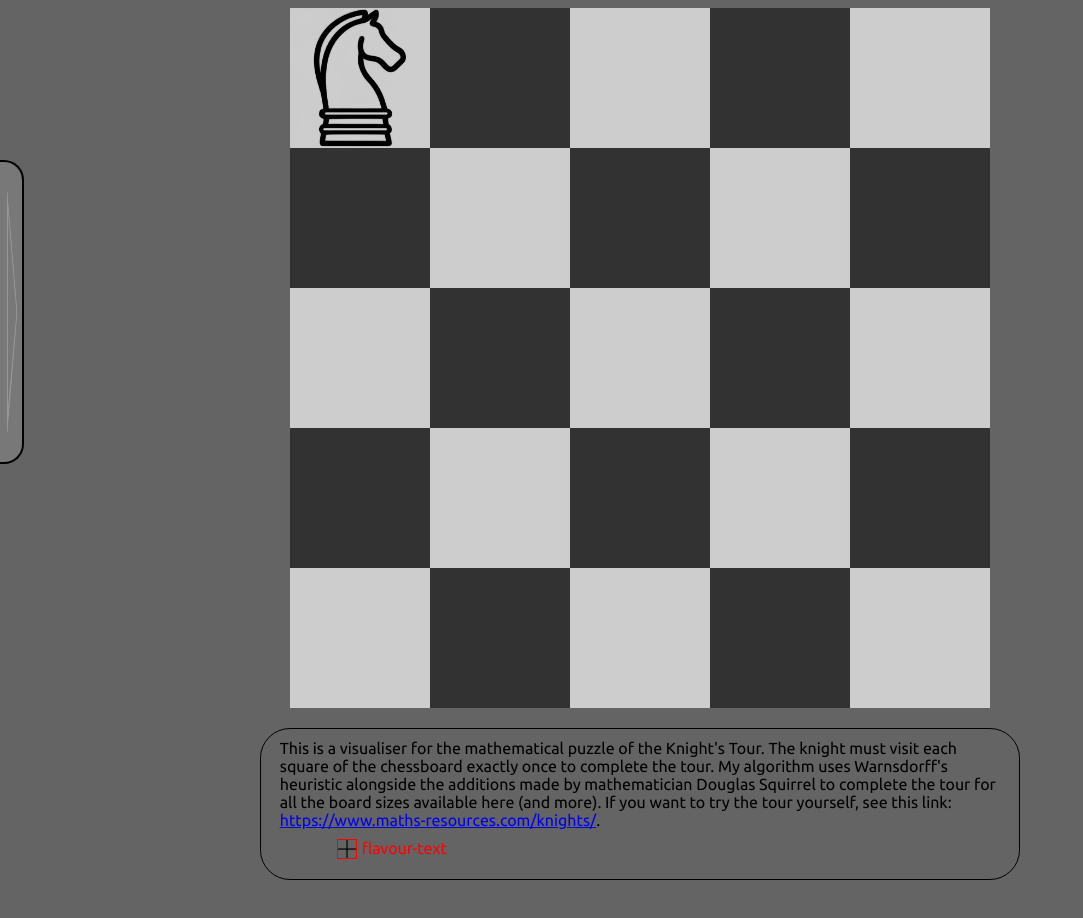
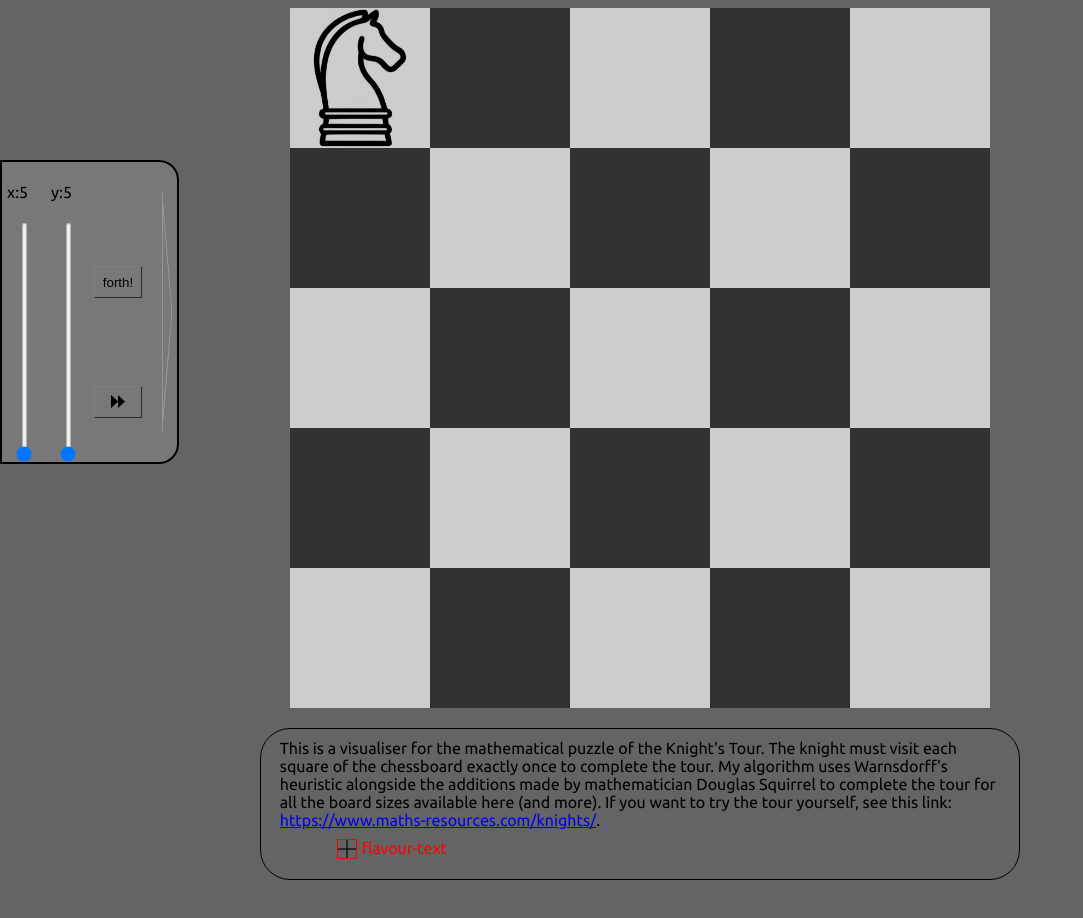
Before and after one commit to WShawUK/knights-tour, a plain HTML site: page index.html in a window 1280 px wide. Shown: the whole page, without its empty margins (0-1083 px from the left). Drawn offline with Linux system fonts and the light colour scheme.

Commit message:
Update index.html

```diff
--- a/index.html
+++ b/index.html
@@ -33,7 +33,7 @@
             feat
             and be reunited with his beloved?</p>
     </div>
-    <div id="container-div" class="is-not-slid-out">
+    <div id="container-div" class="is-slid-out">
         <div id="options-div">
             <p id="x-reader">x:5</p>
             <input id="x-slider" type="range" min="5" max="200" step="1" value="5" orient="vertical">
```
